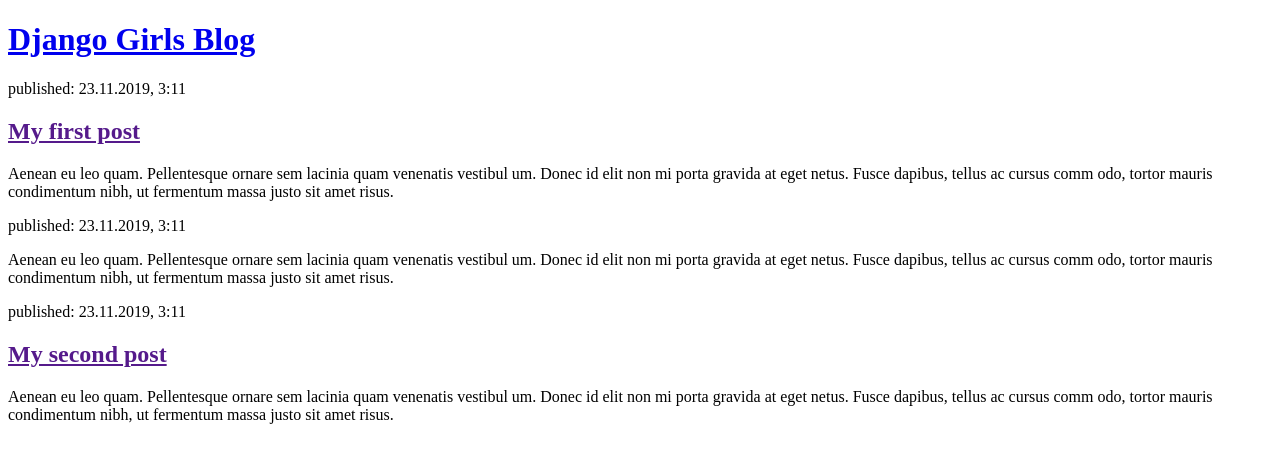
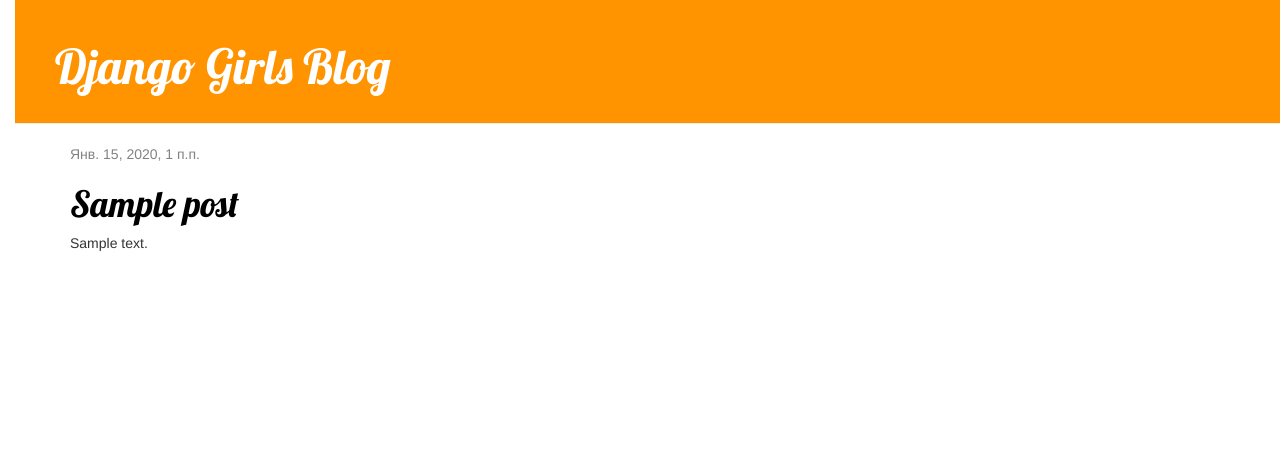
Before and after one commit to evgenirakitov/my-first-blog, a Django app: template blog/templates/blog/post_list.html in a window 1280 px wide. Shown: the top 463 px of the page. Run offline with Django 3.2, Linux system fonts and the light colour scheme; the template is opened without the code that fills it: values that come from a table or form of the project are taken from there, others are empty; tables that the repository leaves empty hold one stand-in row (values such as "Sample post"); some libraries are stand-ins or nearby versions.

Commit message:
Added view and template for detailed blog post as well as CSS for the sit e.

```diff
--- /dev/null
+++ b/blog/static/css/blog.css
@@ -0,0 +1,54 @@
+h1 a {
+	color: #FFF205;
+	font-family: 'Lobster';
+}
+
+body {
+    padding-left: 15px;
+}
+.page-header {
+    background-color: #ff9400;
+    margin-top: 0;
+    padding: 20px 20px 20px 40px;
+}
+
+.page-header h1, .page-header h1 a, .page-header h1 a:visited, .page-header h1 a:active {
+    color: #ffffff;
+    font-size: 36pt;
+    text-decoration: none;
+}
+
+.content {
+    margin-left: 40px;
+}
+
+h1, h2, h3, h4 {
+    font-family: 'Lobster', cursive;
+}
+
+.date {
+    color: #828282;
+}
+
+.save {
+    float: right;
+}
+
+.post-form textarea, .post-form input {
+    width: 100%;
+}
+
+.top-menu, .top-menu:hover, .top-menu:visited {
+    color: #ffffff;
+    float: right;
+    font-size: 26pt;
+    margin-right: 20px;
+}
+
+.post {
+    margin-bottom: 70px;
+}
+
+.post h1 a, .post h1 a:visited {
+    color: #000000;
+}
--- /dev/null
+++ b/blog/templates/blog/base.html
@@ -0,0 +1,25 @@
+<!DOCTYPE html>
+
+{% load staticfiles %}
+<html>
+    <head>
+        <title>Django Girls blog</title>
+        <link rel="stylesheet" href="//maxcdn.bootstrapcdn.com/bootstrap/3.2.0/css/bootstrap.min.css">
+        <link rel="stylesheet" href="//maxcdn.bootstrapcdn.com/bootstrap/3.2.0/css/bootstrap-theme.min.css">
+        <link href="https://fonts.googleapis.com/css?family=Lobster&subset=latin,cyrillic" rel="stylesheet" type="text/css">
+        <link rel="stylesheet" href="{% static 'css/blog.css' %}"
+    </head>
+    <body>
+        <div class="page-header">
+            <h1><a href="/">Django Girls Blog</a></h1>
+        </div>
+        <div class="content container">
+            <div class="row">
+                <div class="col-md-8">
+                    {% block content %}
+                    {% endblock %}
+                </div>
+            </div>
+        </div>
+    </body>
+</html>
--- a/blog/templates/blog/post_list.html
+++ b/blog/templates/blog/post_list.html
@@ -1,27 +1,13 @@
-<!DOCTYPE html>
-<html>
-<head>
-	<title>Django Girls blog</title>
-</head>
-<body>
-    <div>
-    	<h1><a href="/">Django Girls Blog</h1></a>
-    </div>
+{% extends 'blog/base.html' %}
 
-    <div>
-    	<p>published: 23.11.2019, 3:11</p>
-    	<h2><a href="">My first post</a></h2>
-    	<p>Aenean eu leo quam. Pellentesque ornare sem lacinia quam venenatis vestibul um. Donec id elit non mi porta gravida at eget netus. Fusce dapibus, tellus ac cursus comm odo, tortor mauris condimentum nibh, ut fermentum massa justo sit amet risus.</p>
-    </div>
-
-    <div>
-    	<p>published: 23.11.2019, 3:11</p>
-    	<p>Aenean eu leo quam. Pellentesque ornare sem lacinia quam venenatis vestibul um. Donec id elit non mi porta gravida at eget netus. Fusce dapibus, tellus ac cursus comm odo, tortor mauris condimentum nibh, ut fermentum massa justo sit amet risus.</p>
-    </div>
-    <div>
-    	<p>published: 23.11.2019, 3:11</p>
-    	<h2><a href="">My second post</a></h2>
-    	<p>Aenean eu leo quam. Pellentesque ornare sem lacinia quam venenatis vestibul um. Donec id elit non mi porta gravida at eget netus. Fusce dapibus, tellus ac cursus comm odo, tortor mauris condimentum nibh, ut fermentum massa justo sit amet risus.</p>
-    </div>
-</body>
-</html>
+{% block content %}
+    {% for post in posts %}
+        <div class="post">
+            <div class="date">
+                {{ post.published_date }}
+            </div>
+            <h1><a href="{% url 'post_detail' pk=post.pk %}">{{ post.title }}</a></h1>
+            <p>{{ post.text|linebreaksbr }}</p>
+        </div>
+    {% endfor %}
+{% endblock %}
--- a/blog/urls.py
+++ b/blog/urls.py
@@ -1,7 +1,9 @@
 from django.urls import path
 from . import views
+from django.conf.urls.static import static
 
 
 urlpatterns = [
     path('', views.post_list, name='post_list'),
+    path('post/<int:pk>/', views.post_detail, name='post_detail'),
 ]
--- a/mysite/urls.py
+++ b/mysite/urls.py
@@ -15,6 +15,7 @@ Including another URLconf
 """
 from django.contrib import admin
 from django.urls import path, include
+from django.conf.urls.static import static
 
 urlpatterns = [
     path('admin/', admin.site.urls),
```
Also changed, not shown: blog/static/css/style.css (added, +46 -0 lines), blog/templates/blog/post_detail.html (added, +13 -0 lines), blog/views.py (+9 -2 lines).
